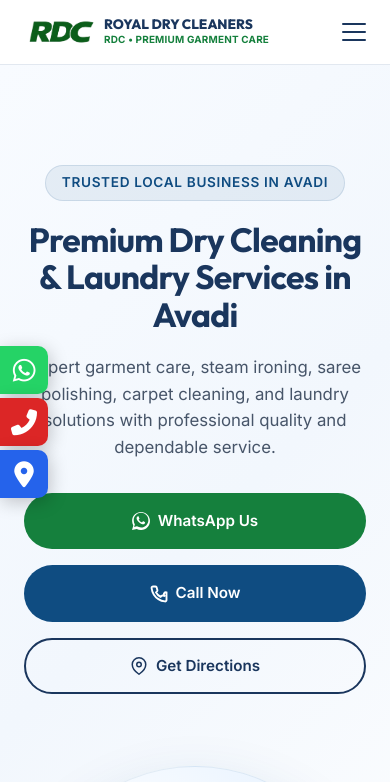
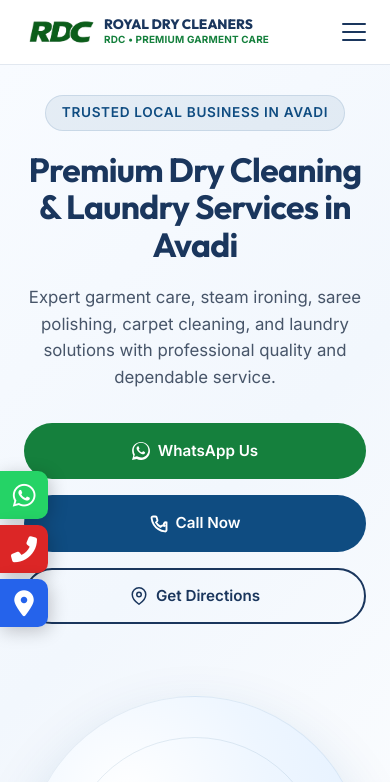
Before and after one commit to mohamedharizs/RoyalDryCleaners, a plain HTML site: page index.html in a window 390 px wide. Shown: the top 782 px of the page. Drawn offline with nearby package versions, Linux system fonts and the light colour scheme; a small style sheet from the web is missing.

Commit message:
style: adjust hero section top padding and floating contact bar position

```diff
--- a/style.css
+++ b/style.css
@@ -1991,7 +1991,8 @@
 
     /* Hero */
     .hero-section {
-        padding: 100px 0 60px 0;
+
+        padding-top: 30px;
     }
 
     .hero-content {
@@ -2042,7 +2043,7 @@
     }
 
     .floating-contact-bar {
-        gap: 4px;
+        top: 65%;
     }
 
     .back-to-top {
```
